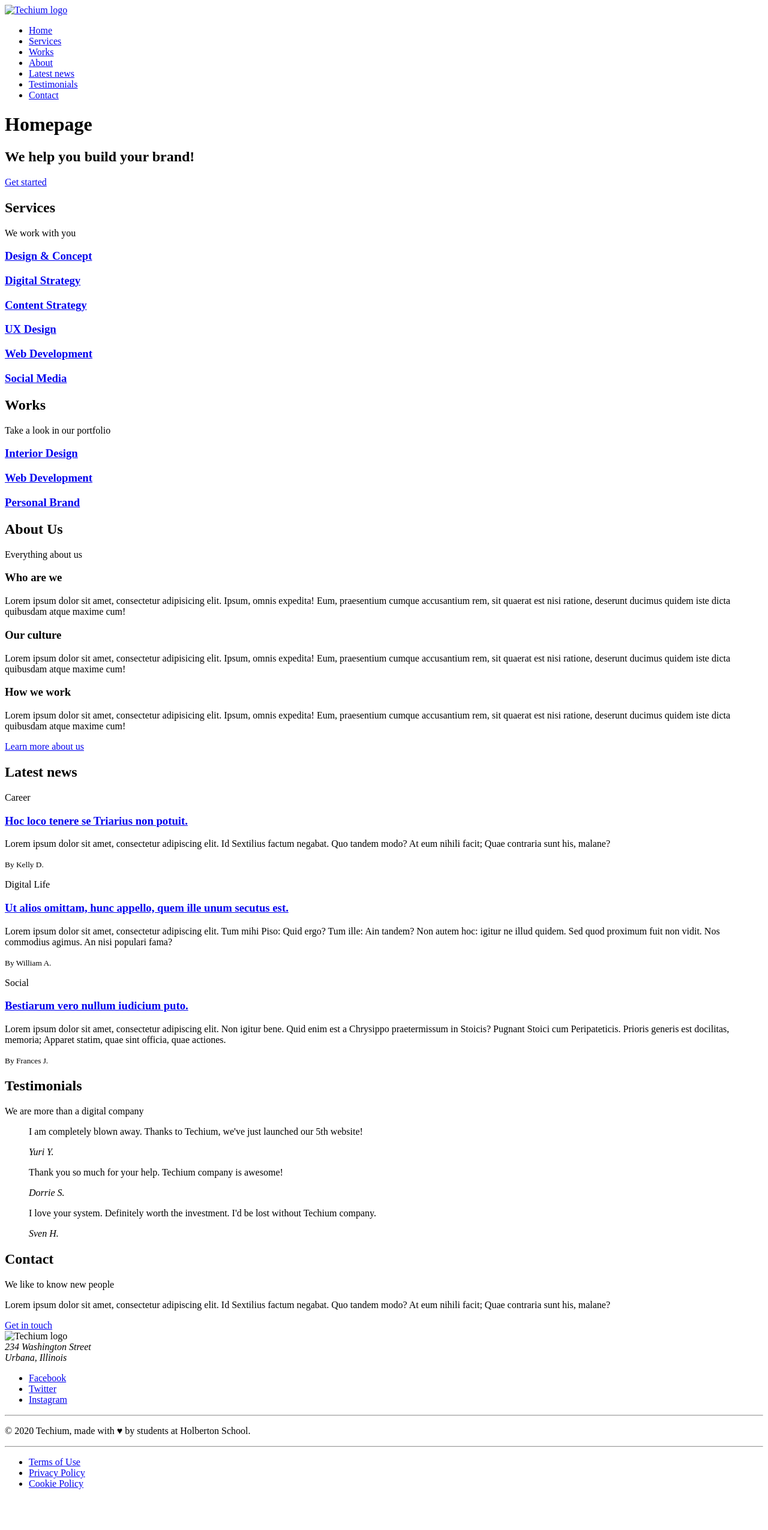
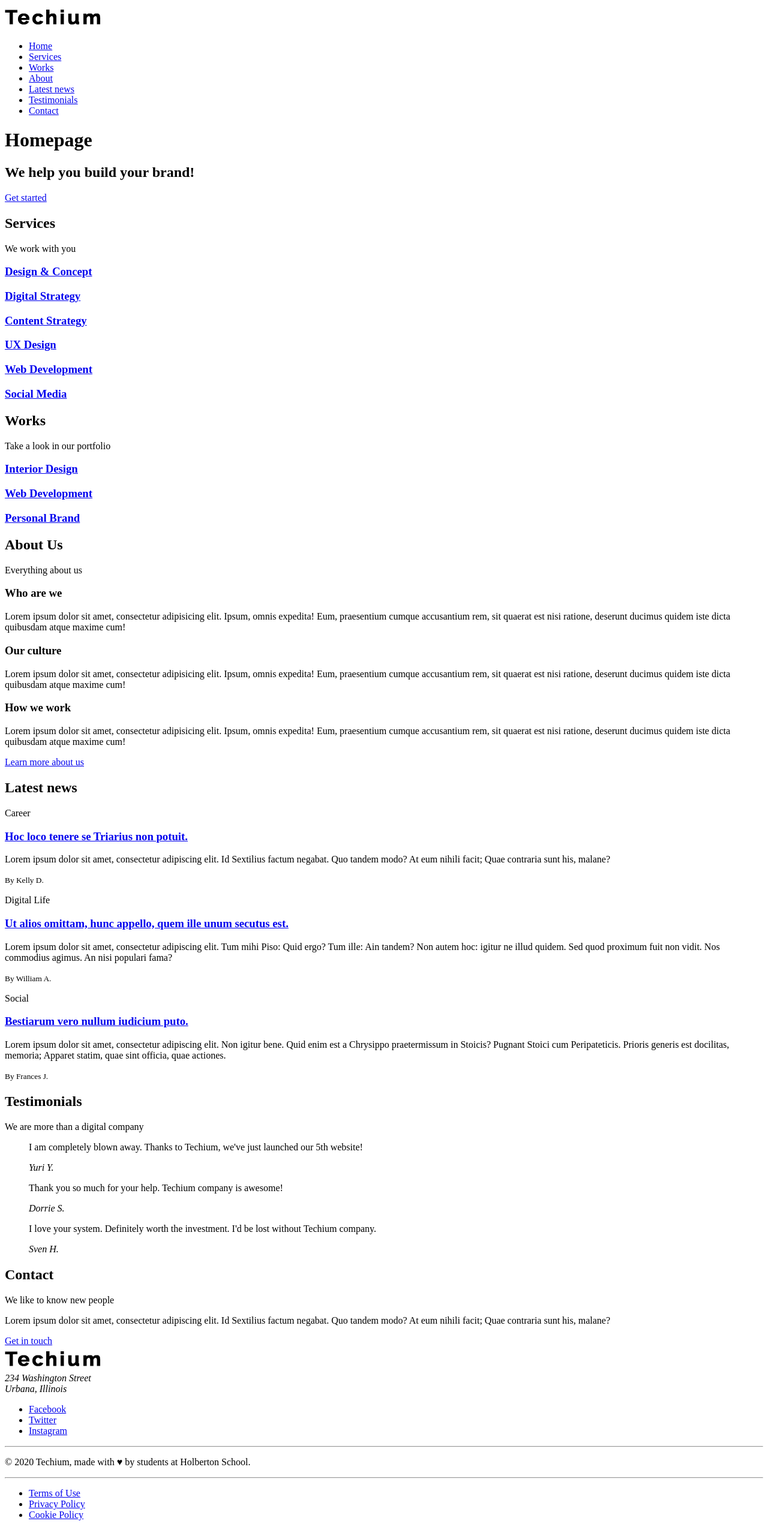
Before and after one commit to ClaymeCall/holbertonschool-web_front_end, a plain HTML site: page html_advanced/35-index.html in a window 1280 px wide. Shown: the whole page at 60% size. Before the commit the page ends 2499 px from the top, so only its background shows below. Drawn offline with Linux system fonts and the light colour scheme.

Commit message:
Changed href attr to src for image location

```diff
--- a/html_advanced/35-index.html
+++ b/html_advanced/35-index.html
@@ -16,7 +16,7 @@
             <div>
                 <div>
                     <a href="/">
-                        <img href="logo-black.png" alt="Techium logo" width="160" height="40"></img>
+                        <img src="logo-black.png" alt="Techium logo" width="160" height="40"></img>
                     </a>
                     <nav>
                         <ul>
@@ -250,7 +250,7 @@
 
         <!-- Footer -->
         <footer>
-                        <img href="logo-black.png" alt="Techium logo" width="160" height="40"></img>
+                        <img src="logo-black.png" alt="Techium logo" width="160" height="40"></img>
             <address>
                 234 Washington Street<br>
                 Urbana, Illinois
```
